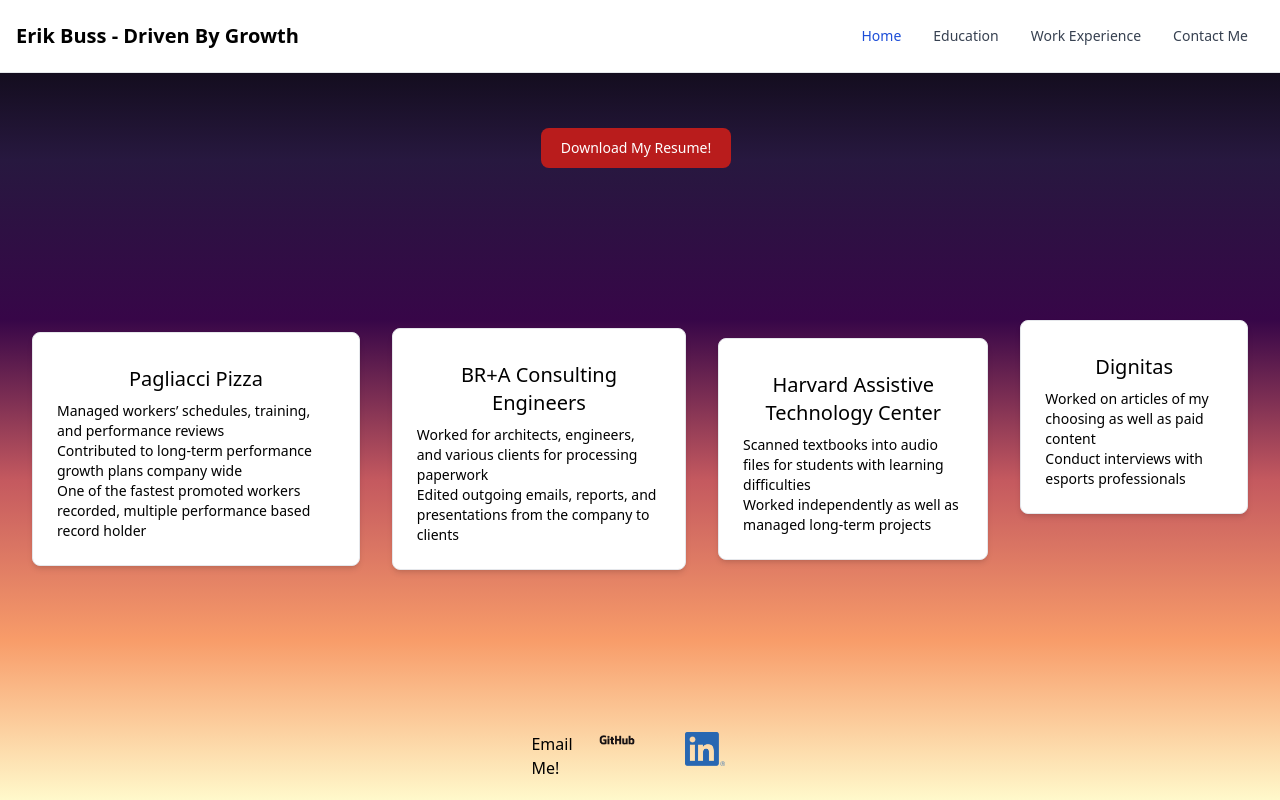
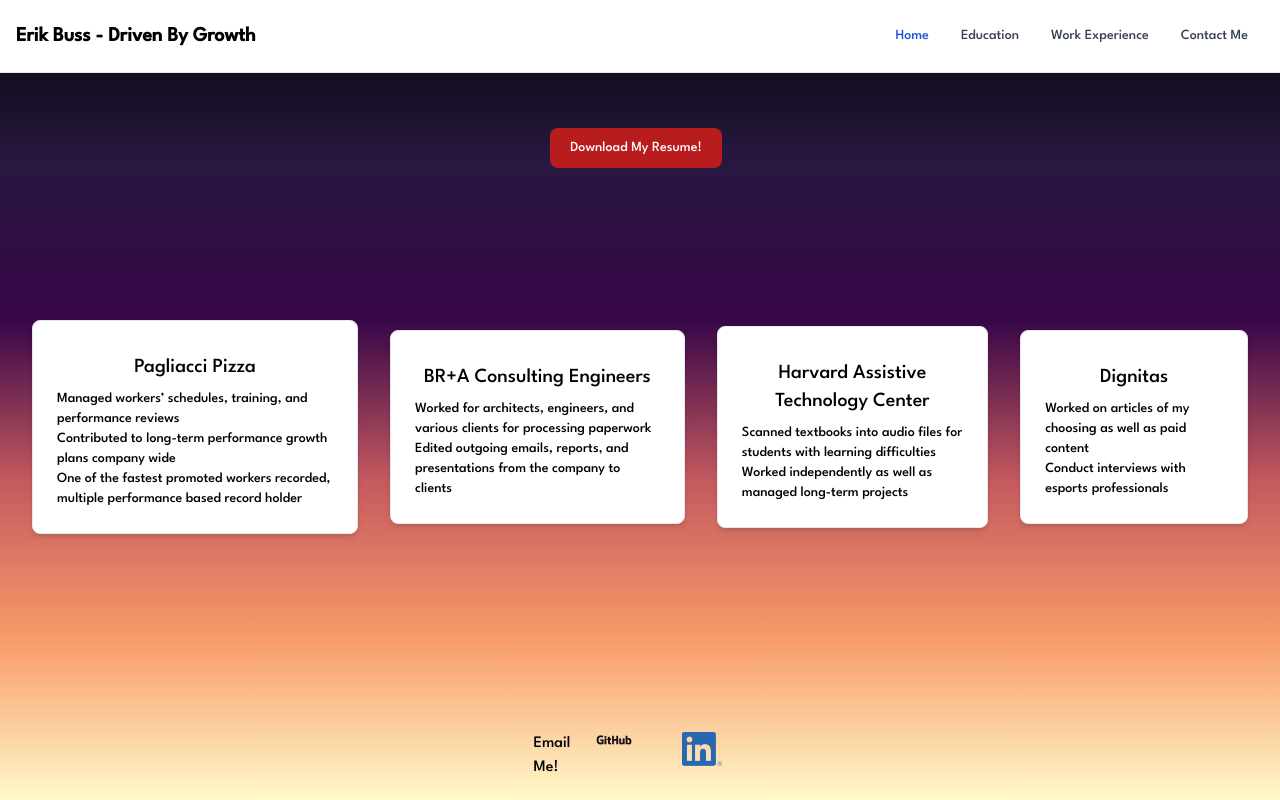
Before and after one commit to neft-tk/portfolio-2.0, a React (Create React App) app: page /work in a window 1280 px wide. Built offline with nearby package versions, Linux system fonts and the light colour scheme.

Commit message:
netlify updates

```diff
--- a/public/index.html
+++ b/public/index.html
@@ -24,6 +24,7 @@
       work correctly both with client-side routing and a non-root public URL.
       Learn how to configure a non-root public URL by running `npm run build`.
     -->
+    <link rel="preconnect" href="https://fonts.googleapis.com"><link rel="preconnect" href="https://fonts.gstatic.com" crossorigin><link href="https://fonts.googleapis.com/css2?family=League+Spartan:wght@500&display=swap" rel="stylesheet">
     <title>Erik Buss</title>
   </head>
   <body>
--- a/src/components/ProjectSpace.jsx
+++ b/src/components/ProjectSpace.jsx
@@ -11,7 +11,7 @@
 let secondProjectDeployedURL = "https://code-conflict.herokuapp.com/";
 let secondProjectDescription = "Small single player game utilizing express routes with a small in-site back-end for user and game data."
 
-let thirdProjectName = "CCPB Violin Studio";
+let thirdProjectName = "CCPB Violin Studio - In Progress Client Work";
 let thirdProjectRepoURL = "https://github.com/neft-tk/ccpb-violin-studio";
 let thirdProjectDeployedURl = "#";
 let thirdProjectDescription = "Client Work: Website for hosting violin student notes that are posted by an admin and available for just the student (and admins) to see."
--- a/src/components/pages/Work.jsx
+++ b/src/components/pages/Work.jsx
@@ -52,7 +52,7 @@
           </ul>
           </a>
         </div>
-        <div className="project-card mb-20">
+        <div className="project-card">
           <a href="https://dignitas.gg/" target="_blank" rel="noreferrer">
             <h1 className="text-center m-2 text-xl">Dignitas</h1>
             <ul>
--- a/src/style.css
+++ b/src/style.css
@@ -36,6 +36,7 @@
     min-width: 100vw;
     max-height: 100vh;
     max-width: 100vw;
+    font-family: 'League Spartan', sans-serif;
 }
 
 body {
```
